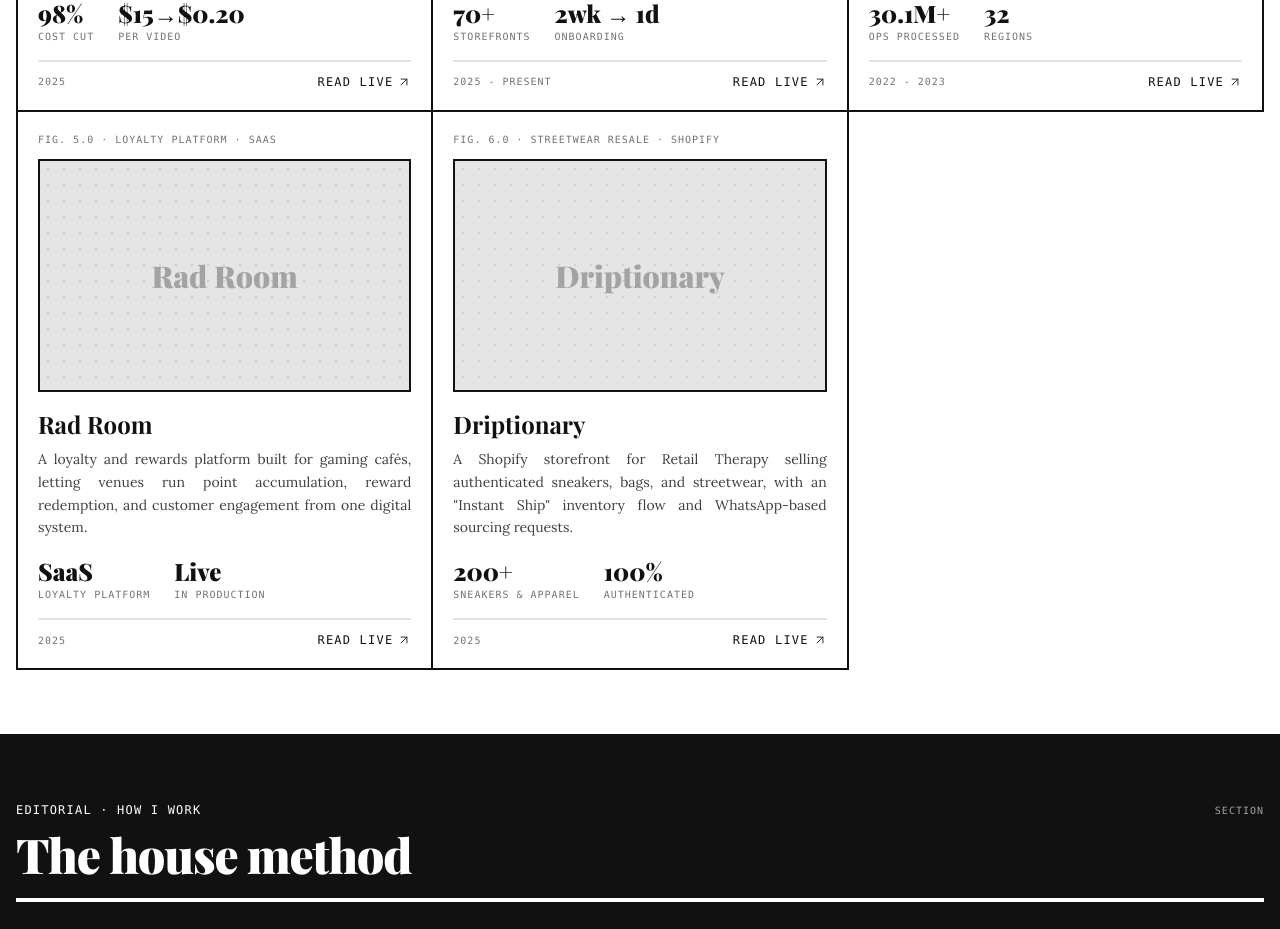
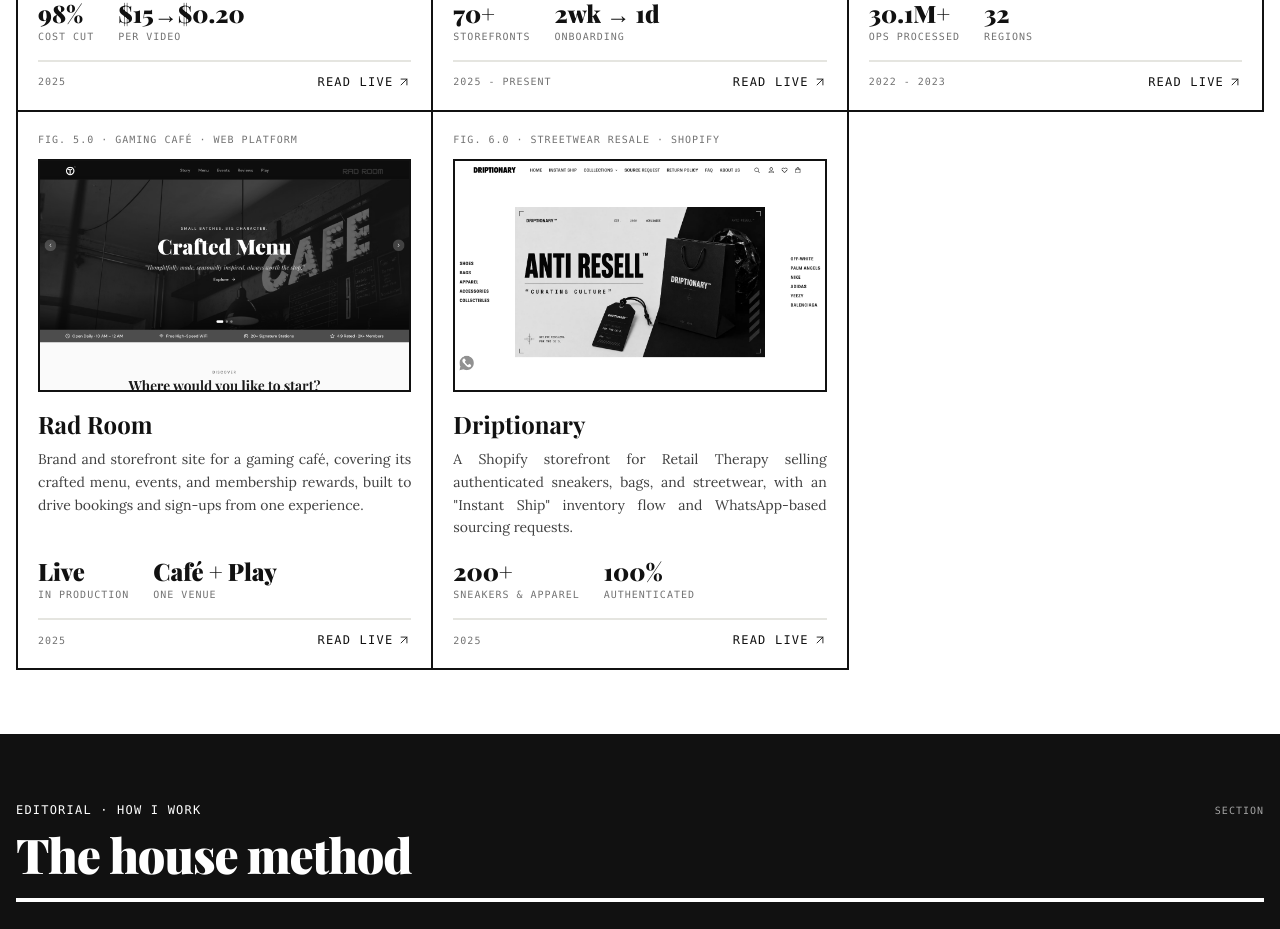
Before and after one commit to Mohnish57/portfolio, a React (Vite) app: page / in a window 1280 px wide. Shown: the part 4160-5089 px from the top of the page. Built offline with nearby package versions, Linux system fonts and the light colour scheme; a web font is replaced by a local one.

Commit message:
Refactor code structure for improved readability and maintainability

```diff
--- a/src/data/content.js
+++ b/src/data/content.js
@@ -189,15 +189,15 @@
   },
   {
     name: 'Rad Room',
-    category: 'Loyalty Platform · SaaS',
+    category: 'Gaming Café · Web Platform',
     year: '2025',
     url: 'https://radroom.in/',
-    image: null,
+    image: '/projects/radroom.png',
     blurb:
-      'A loyalty and rewards platform built for gaming cafés, letting venues run point accumulation, reward redemption, and customer engagement from one digital system.',
+      'Brand and storefront site for a gaming café, covering its crafted menu, events, and membership rewards, built to drive bookings and sign-ups from one experience.',
     metrics: [
-      { k: 'SaaS', v: 'loyalty platform' },
       { k: 'Live', v: 'in production' },
+      { k: 'Café + Play', v: 'one venue' },
     ],
     stack: ['React.js', 'Node.js', 'Tailwind', 'PostgreSQL'],
     accent: 'amber',
@@ -207,7 +207,7 @@
     category: 'Streetwear Resale · Shopify',
     year: '2025',
     url: 'https://driptionary.in/',
-    image: null,
+    image: '/projects/driptionary.png',
     blurb:
       'A Shopify storefront for Retail Therapy selling authenticated sneakers, bags, and streetwear, with an "Instant Ship" inventory flow and WhatsApp-based sourcing requests.',
     metrics: [
```
Also changed, not shown: public/projects/driptionary.png (added), public/projects/radroom.png (added).
